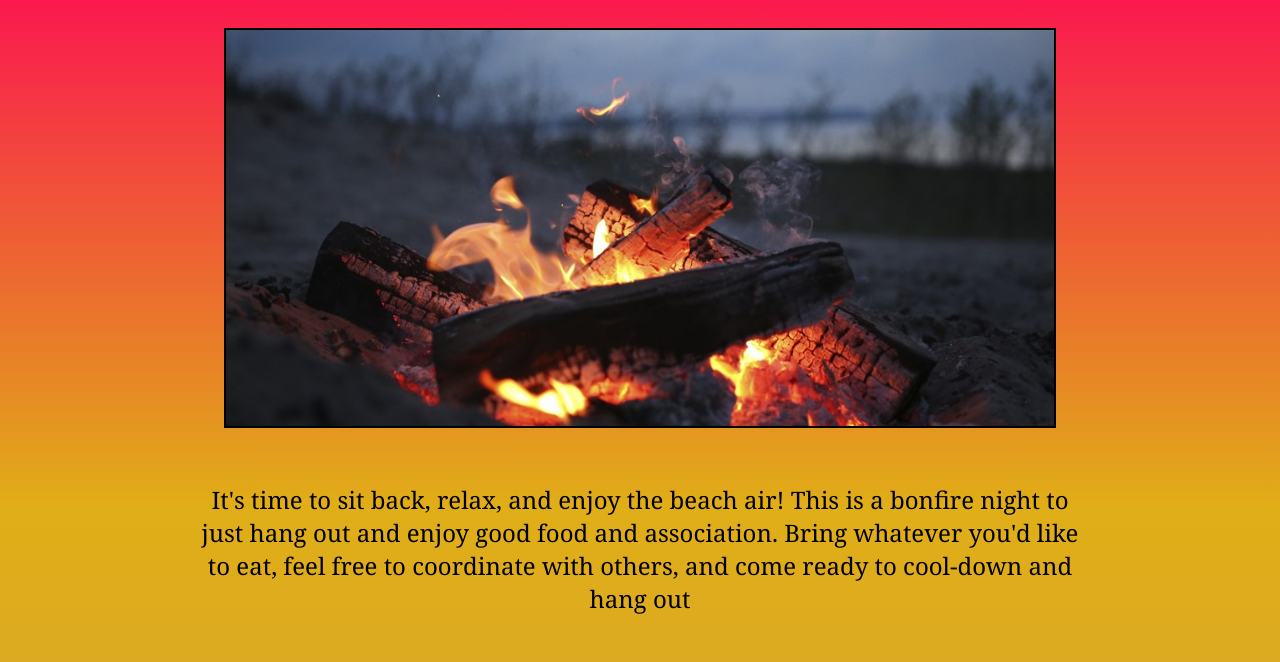
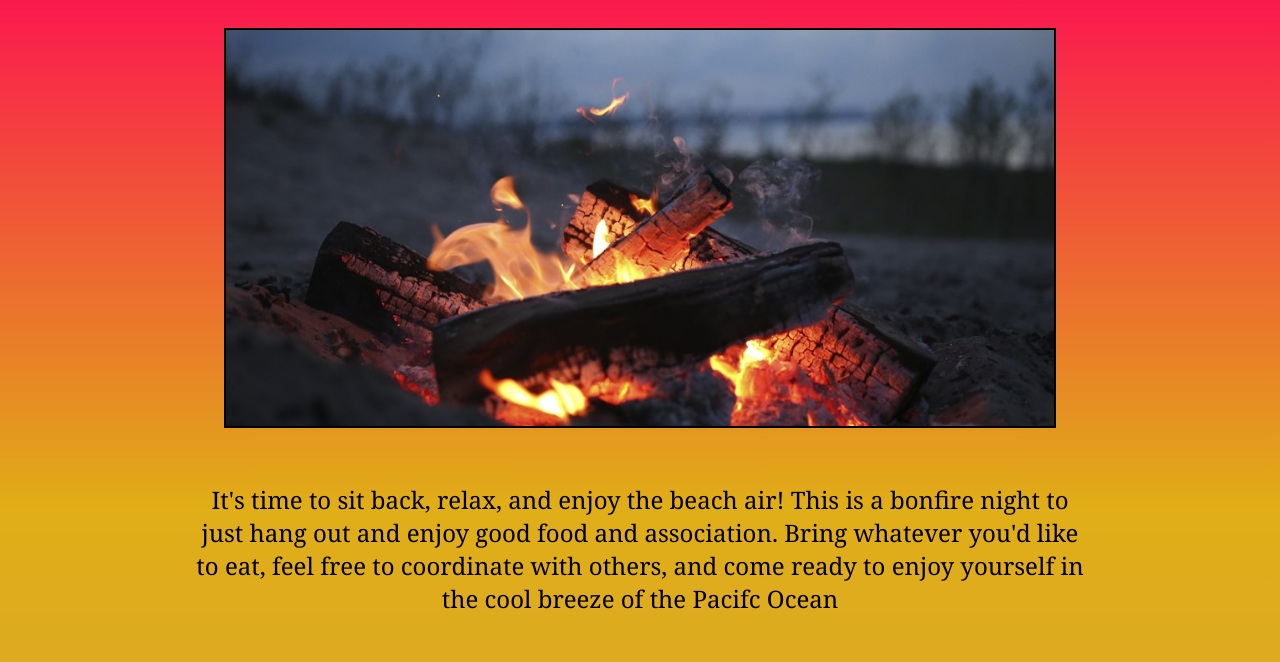
Before and after one commit to CAHernandez7/CAHernandez7.github.io, a plain HTML site: page Personal/Bonfire/index.html in a window 1280 px wide. Shown: the part 84-746 px from the top of the page. Drawn offline with Linux system fonts and the light colour scheme; a web font is replaced by a local one.

Commit message:
button ready to go

```diff
--- a/Personal/Bonfire/index.html
+++ b/Personal/Bonfire/index.html
@@ -25,7 +25,7 @@
 
             <div class="information-area">
                 <button><a target="_blank" href="./Prep/index.html">Click here for more information</a></button>
-                <p>It's time to sit back, relax, and enjoy the beach air! This is a bonfire night to just hang out and enjoy good food and association. Bring whatever you'd like to eat, feel free to coordinate with others, and come ready to cool-down and hang out</p>
+                <p>It's time to sit back, relax, and enjoy the beach air! This is a bonfire night to just hang out and enjoy good food and association. Bring whatever you'd like to eat, feel free to coordinate with others, and come ready to enjoy yourself in the cool breeze of the Pacifc Ocean</p>
             </div>
 
             <div class="location-button">
```
